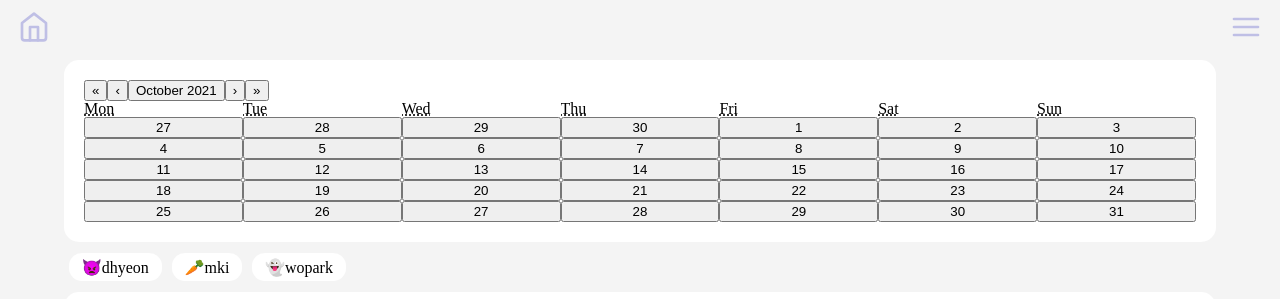
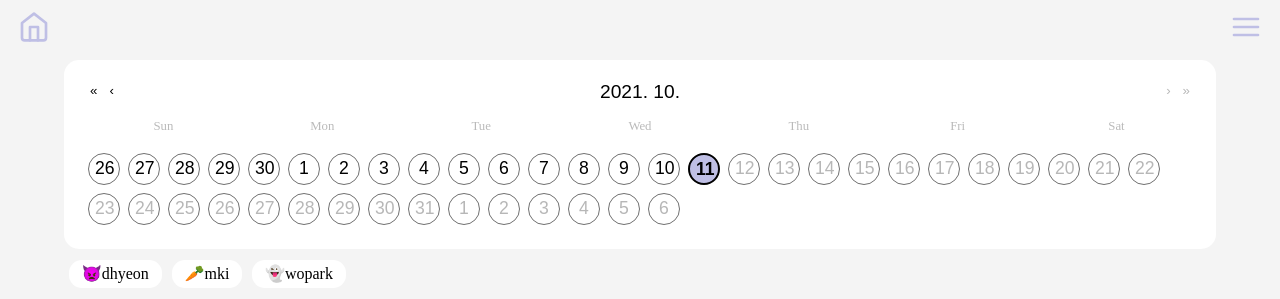
Before and after one commit to 42openproject/whatdidyoueat, a React (Create React App) app in the folder client/: page /main in a window 1280 px wide. Shown: the top 299 px of the page. Built offline with nearby package versions, Linux system fonts and the light colour scheme; no server answers.

Commit message:
FEAT #38 - 달력 날짜 클릭하면 상위컴포넌트에서 날짜 표시하는 기능 추가

```diff
--- a/client/package.json
+++ b/client/package.json
@@ -7,6 +7,7 @@
     "@testing-library/react": "^11.2.7",
     "@testing-library/user-event": "^12.8.3",
     "axios": "^0.23.0",
+    "dayjs": "^1.10.7",
     "react": "^17.0.2",
     "react-calendar": "^3.5.0",
     "react-dom": "^17.0.2",
--- a/client/src/MainPageView/MainCalendar.js
+++ b/client/src/MainPageView/MainCalendar.js
@@ -1,11 +1,34 @@
+import { useState } from 'react';
 import Calendar from 'react-calendar';
+import '../stylesheets/MainCalendar.css';
 
-function MainCalendar() {
+const MainCalendar = ({ clickedDay, setClickedDay }) => {
+  const [date, setDate] = useState(new Date());
+
+  const onClickDay = e => {
+    console.log(`${e.getMonth() + 1}월 ${e.getDate()}일 입니다`);
+    setClickedDay(`${e.getMonth() + 1}월 ${e.getDate()}일 입니다`);
+  };
+
   return (
     <>
-      <Calendar />
+      <Calendar
+        // className="main-calendar"
+        onChange={setDate}
+        value={date}
+        maxDate={new Date()}
+        view="week"
+        locale="en-US"
+        onClickDay={onClickDay}
+        formatMonthYear={() =>
+          new Intl.DateTimeFormat('ko-KR', {
+            year: 'numeric',
+            month: 'numeric',
+          }).format(date)
+        }
+      />
     </>
   );
-}
+};
 
 export default MainCalendar;
--- a/client/src/MainPageView/MainPage.js
+++ b/client/src/MainPageView/MainPage.js
@@ -11,6 +11,7 @@ import Calendar from './MainCalendar';
 function MainPage() {
   const [post, setPost] = useState([]);
   const [userNickname, setUserNickname] = useState('');
+  const [clickedDay, setClickedDay] = useState('');
 
   const googleId = localStorage.getItem('googleId');
   useEffect(async () => {
@@ -38,9 +39,9 @@ function MainPage() {
     <>
       <Header />
       <div className="main-container">
-        <div className="main-calendar">
-          <Calendar />
-        </div>
+        <section className="main-calendar-wrap">
+          <Calendar clickedDay={clickedDay} setClickedDay={setClickedDay} />
+        </section>
         <section className="following-wrap">
           <div className="following-user">
             <Link to="/user/dhyeon">👿dhyeon</Link>
@@ -61,6 +62,7 @@ function MainPage() {
           </div>
           <hr size="1" className="posts-header-hr" />
           <div className="posts-body">
+            {clickedDay}
             {post.length === 0 ? (
               <div className="empty-post">
                 <span>오늘의 식단을</span>
--- a/client/src/stylesheets/MainPage.css
+++ b/client/src/stylesheets/MainPage.css
@@ -27,13 +27,18 @@ input {
   align-items: center;
 }
 
-.main-calendar {
+.main-calendar-wrap {
   width: 90vw;
   min-height: 50px;
   border-radius: 15px;
   background-color: white;
   padding: 20px 20px;
   margin-bottom: 5px;
+  position: relative;
+}
+
+.main-calendar {
+  width: 80vw;
 }
 
 .following-wrap {
```
Also changed, not shown: 1 other file (tests, documents, lock files or other folders).
